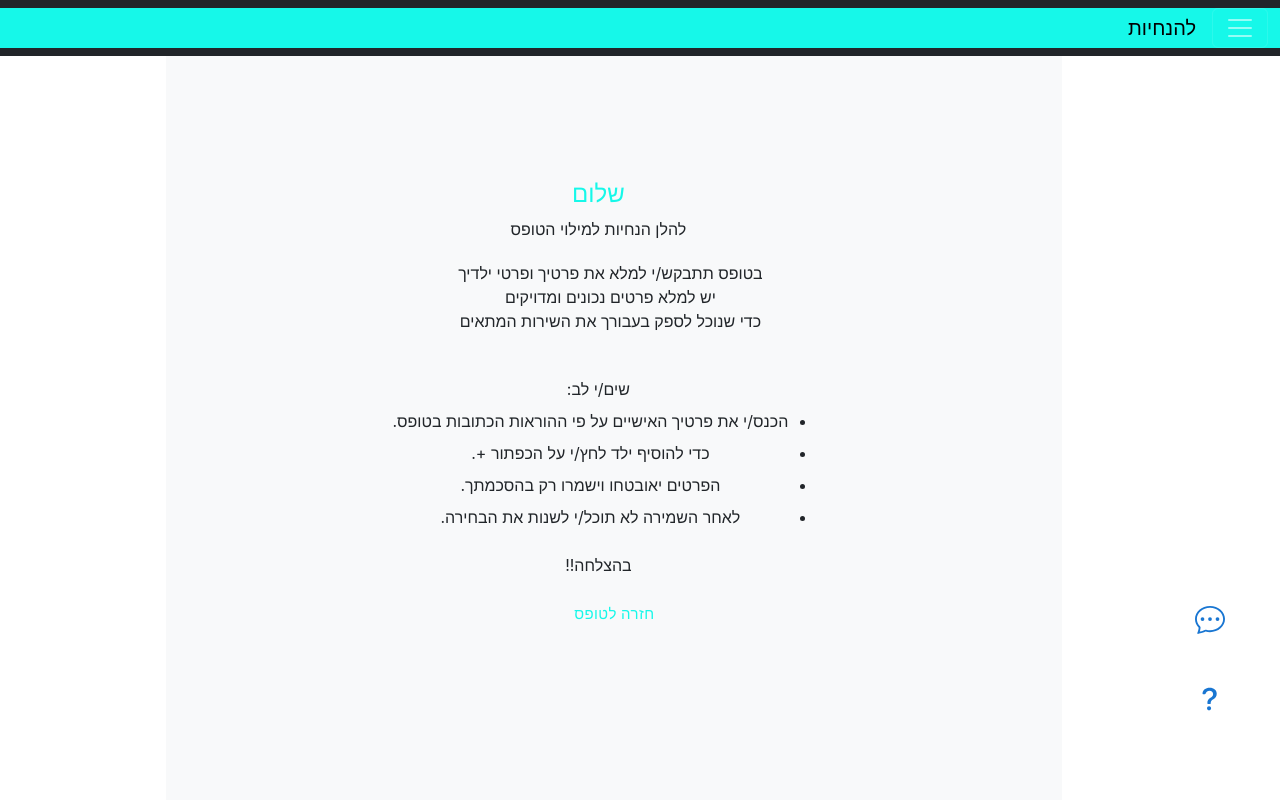
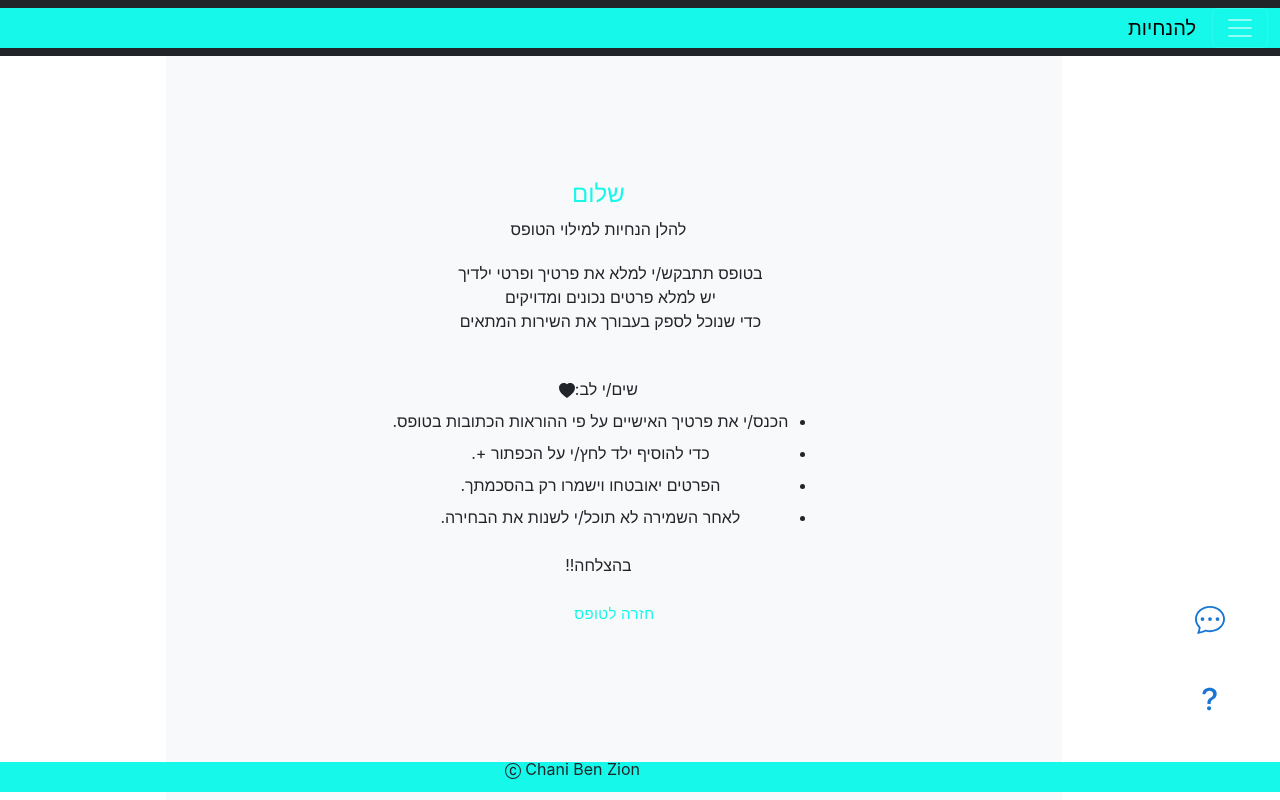
Before and after one commit to 214211096/practicum_client, a React (Create React App) app: page /guidence in a window 1280 px wide. Built offline with nearby package versions, Linux system fonts and the light colour scheme; the HTML template or start-up script is replaced by a standard one.

Commit message:
my commit

```diff
--- a/src/App.js
+++ b/src/App.js
@@ -35,7 +35,23 @@ function App() {
 </svg>
 
         </Button>
+        {/* <footer className="container-fluid justify-content-end" style={{ position: "absolute",bottom: "0",width: "100%",height: "8%",backgroundColor: "red"}}>
+      <h5>My App</h5>
+     </footer> */} <nav className="navbar navbar-dark  fixed-bottom" >
+          <div className="container-fluid " style={{backgroundColor:" rgb(22, 248, 233)"}}>
+            <label className="navbar-brand" style={{color:"black",height:"30px"}}> </label>
+            <p style={{position:"absolute",right:"50%"}}>
+
+              <svg xmlns="http://www.w3.org/2000/svg" width="16" height="16" fill="currentColor" class="bi bi-c-circle" viewBox="0 0 16 16">
+  <path d="M1 8a7 7 0 1 0 14 0A7 7 0 0 0 1 8Zm15 0A8 8 0 1 1 0 8a8 8 0 0 1 16 0ZM8.146 4.992c-1.212 0-1.927.92-1.927 2.502v1.06c0 1.571.703 2.462 1.927 2.462.979 0 1.641-.586 1.729-1.418h1.295v.093c-.1 1.448-1.354 2.467-3.03 2.467-2.091 0-3.269-1.336-3.269-3.603V7.482c0-2.261 1.201-3.638 3.27-3.638 1.681 0 2.935 1.054 3.029 2.572v.088H9.875c-.088-.879-.768-1.512-1.729-1.512Z"/>
+</svg>     Chani Ben Zion</p>
+            {/* <button className="navbar-toggler" style={{color:"black"}} onClick={()=>{navigate('/guidence')}}>
+              <span className="navbar-toggler-icon" ></span>
+            </button> */}
+          </div>
+        </nav>
       </UserContext>
+
     </div>
   );
 }
--- a/src/components/GuidencePage.js
+++ b/src/components/GuidencePage.js
@@ -24,7 +24,9 @@ export default function GuidencePage(){
             </p>
             <div className="m-3">
             <br/>
-             שים/י לב:<br/>
+             שים/י לב:<svg xmlns="http://www.w3.org/2000/svg" width="16" height="16" fill="currentColor" class="bi bi-heart-fill" viewBox="0 0 16 16">
+  <path fill-rule="evenodd" d="M8 1.314C12.438-3.248 23.534 4.735 8 15-7.534 4.736 3.562-3.248 8 1.314z"/>
+</svg><br/>
             <ul className="list-inline-item">
                 <li className="m-2">הכנס/י את פרטיך האישיים על פי ההוראות הכתובות בטופס.</li>
                 <li className="m-2">כדי להוסיף ילד לחץ/י על הכפתור +.</li>
```
